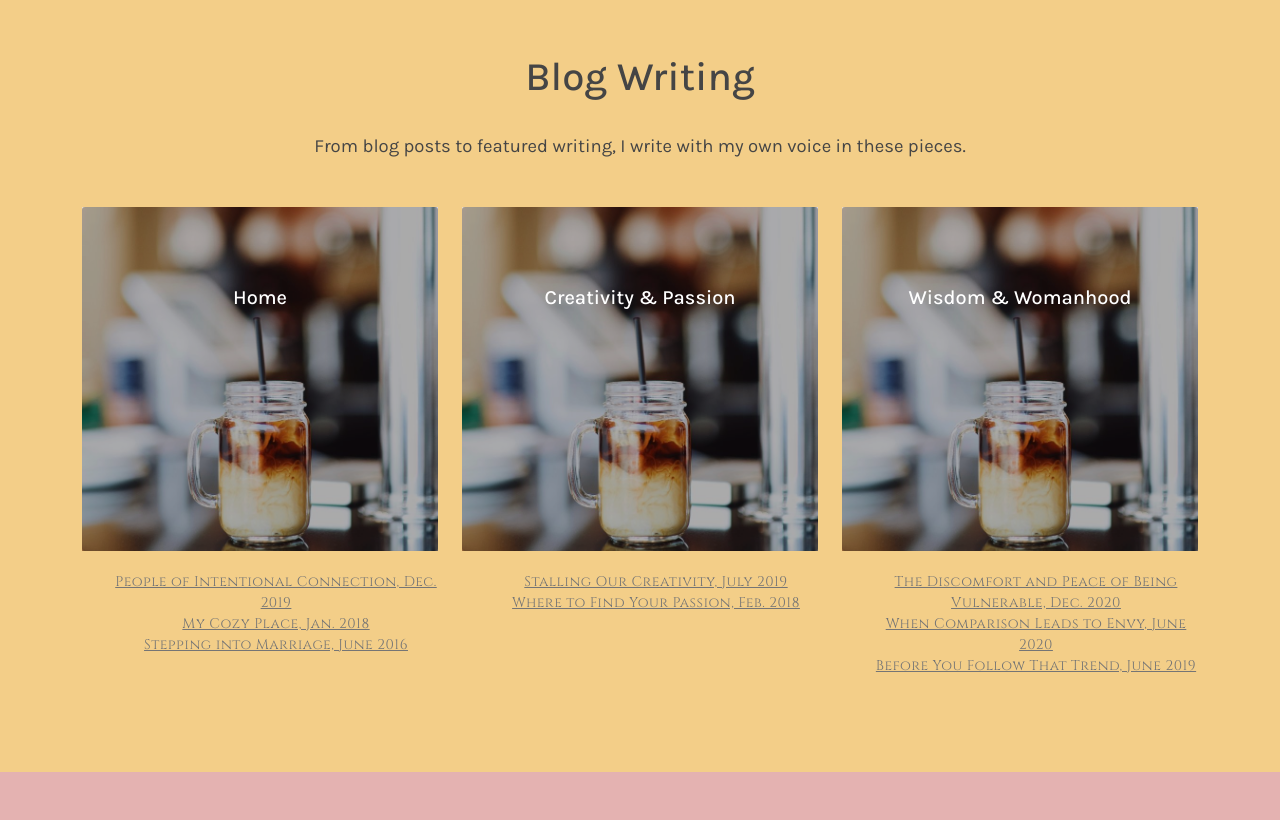
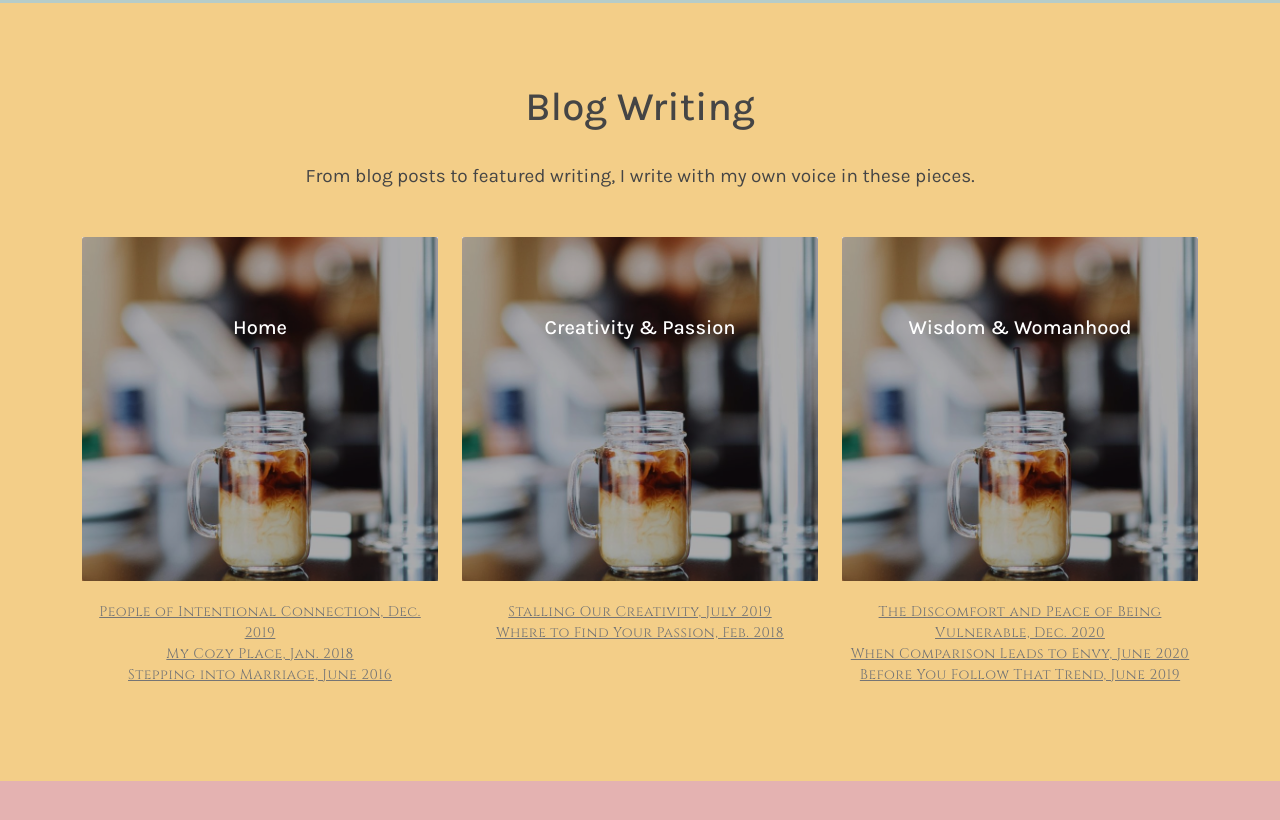
Before and after one commit to Kaitlyn-Lynette/Kathys-Portfolio, a React (Create React App) app: page /portfolio in a window 1280 px wide. Shown: the part 1960-2780 px from the top of the page. Built offline with nearby package versions, Linux system fonts and the light colour scheme.

Commit message:
Edit to the ul blog list

```diff
--- a/src/App.css
+++ b/src/App.css
@@ -92,7 +92,7 @@ a.nav-link {
 
 #featuredwork p{
   color:#454545;
-  font-size: 18.5px
+  font-size: 19px
 
 }
 
@@ -212,10 +212,12 @@ a.nav-link {
 
 .blog-list {
   padding-top: 20px;
+
 }
 
 .blog-list ul {
-  list-style-type: none
+  list-style-type: none;
+  padding-left: 0px;
 }
 
 .blog-list a{
```
